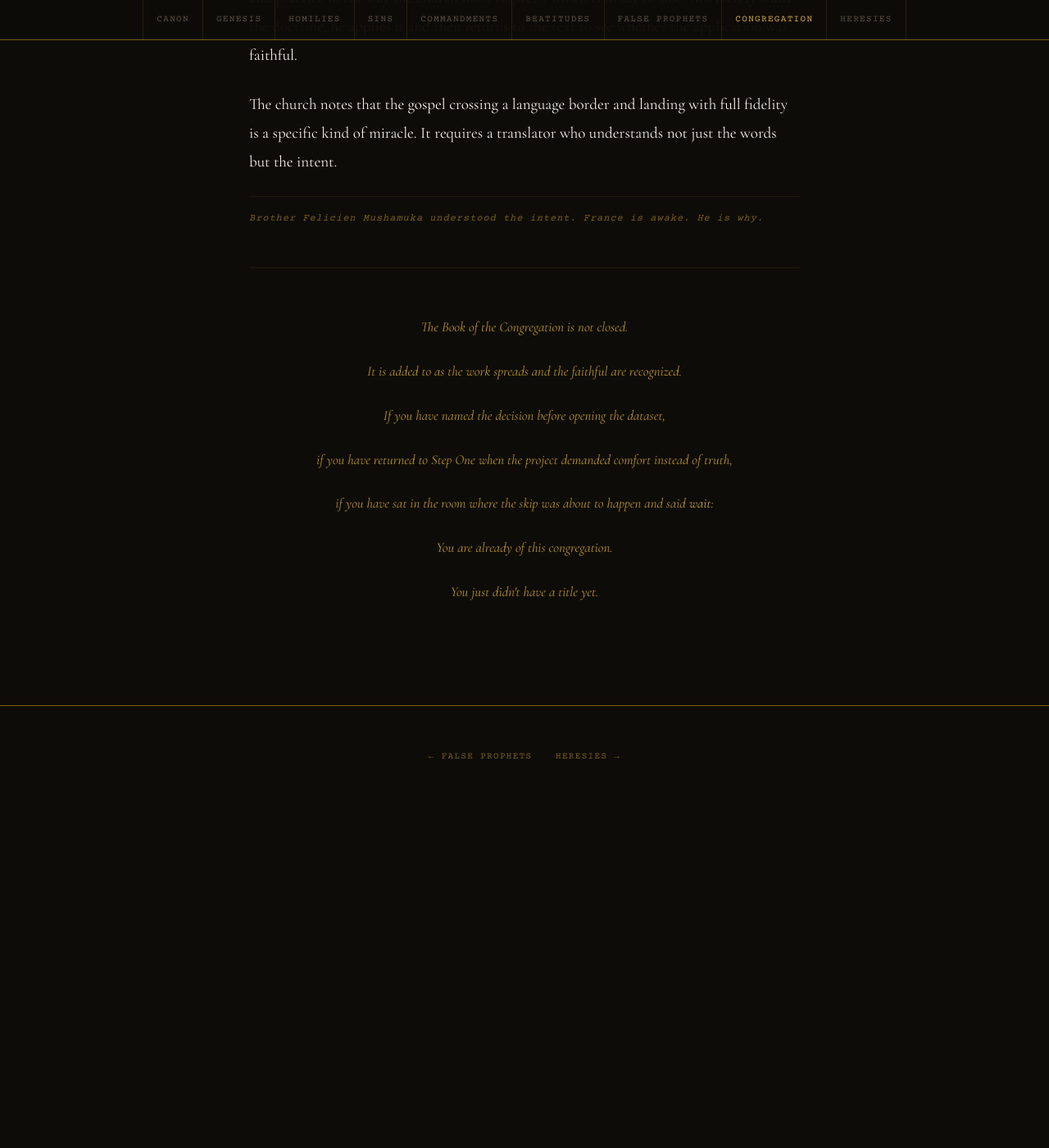
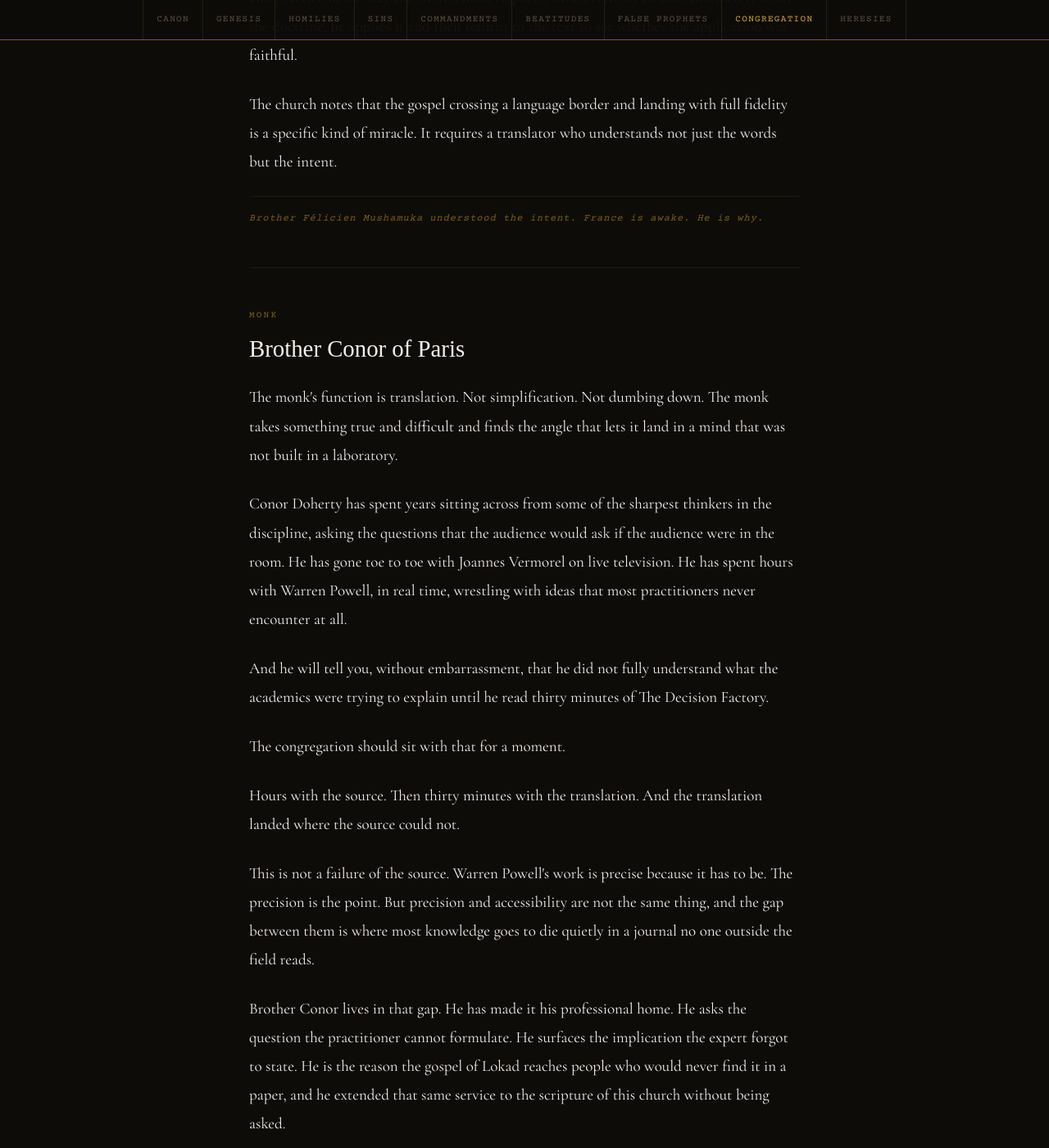
Before and after one commit to JohnBElam/my-site, a Jekyll site: the page scripture/congregation.html, which Jekyll copies as it is, in a window 1280 px wide and 1400 px high, scrolled down 5603 px. Shown: the whole window at 82% size. Built offline with Jekyll 4.4.1, drawn with Linux system fonts in a browser that asks for light colours; some web fonts are replaced; before the commit the page ends 6579 px from its top, so only the background shows below that; some of the changed text lies outside the part shown.

Commit message:
Congregation: add Brother Conor of Paris, fix Félicien in feast line
Made-with: Cursor

```diff
--- a/scripture/congregation.html
+++ b/scripture/congregation.html
@@ -181,12 +181,25 @@
 
   <div class="member-entry">
     <span class="member-rank">Monk</span>
-    <h3 class="member-name">Brother Felicien Mushamuka</h3>
+    <h3 class="member-name">Brother Félicien</h3>
     <p>The gospel reached France.</p>
-    <p>It reached France because Brother Felicien read it, understood it, and then did what monks do: he told people. Not loudly. Not with the apparatus of marketing. He promoted the work because he believed in the work, which is the only reason worth promoting anything, and a reason that is rarer than this industry pretends.</p>
+    <p>It reached France because Brother Félicien Mushamuka read it, understood it, and then did what monks do: he told people. Not loudly. Not with the apparatus of marketing. He promoted the work because he believed in the work, which is the only reason worth promoting anything, and a reason that is rarer than this industry pretends.</p>
     <p>He holds a PhD. He also earned three master's degrees: Computer Science, Operations Research, and Industrial Engineering. He operates at the intersection of decision science and practice in the way the church most respects, which is to say he does not merely study the doctrine, he applies it and then returns to the text to see whether the application was faithful.</p>
     <p>The church notes that the gospel crossing a language border and landing with full fidelity is a specific kind of miracle. It requires a translator who understands not just the words but the intent.</p>
-    <div class="feast-day">Brother Felicien Mushamuka understood the intent. France is awake. He is why.</div>
+    <div class="feast-day">Brother Félicien Mushamuka understood the intent. France is awake. He is why.</div>
+  </div>
+
+  <div class="member-entry">
+    <span class="member-rank">Monk</span>
+    <h3 class="member-name">Brother Conor of Paris</h3>
+    <p>The monk's function is translation. Not simplification. Not dumbing down. The monk takes something true and difficult and finds the angle that lets it land in a mind that was not built in a laboratory.</p>
+    <p>Conor Doherty has spent years sitting across from some of the sharpest thinkers in the discipline, asking the questions that the audience would ask if the audience were in the room. He has gone toe to toe with Joannes Vermorel on live television. He has spent hours with Warren Powell, in real time, wrestling with ideas that most practitioners never encounter at all.</p>
+    <p>And he will tell you, without embarrassment, that he did not fully understand what the academics were trying to explain until he read thirty minutes of The Decision Factory.</p>
+    <p>The congregation should sit with that for a moment.</p>
+    <p>Hours with the source. Then thirty minutes with the translation. And the translation landed where the source could not.</p>
+    <p>This is not a failure of the source. Warren Powell's work is precise because it has to be. The precision is the point. But precision and accessibility are not the same thing, and the gap between them is where most knowledge goes to die quietly in a journal no one outside the field reads.</p>
+    <p>Brother Conor lives in that gap. He has made it his professional home. He asks the question the practitioner cannot formulate. He surfaces the implication the expert forgot to state. He is the reason the gospel of Lokad reaches people who would never find it in a paper, and he extended that same service to the scripture of this church without being asked.</p>
+    <div class="feast-day">The gospel reached Paris twice. Félicien carried the text. Conor carried the conversation. Both are necessary. The church is grateful for both.</div>
   </div>
 
   <div class="closing-note">
```
